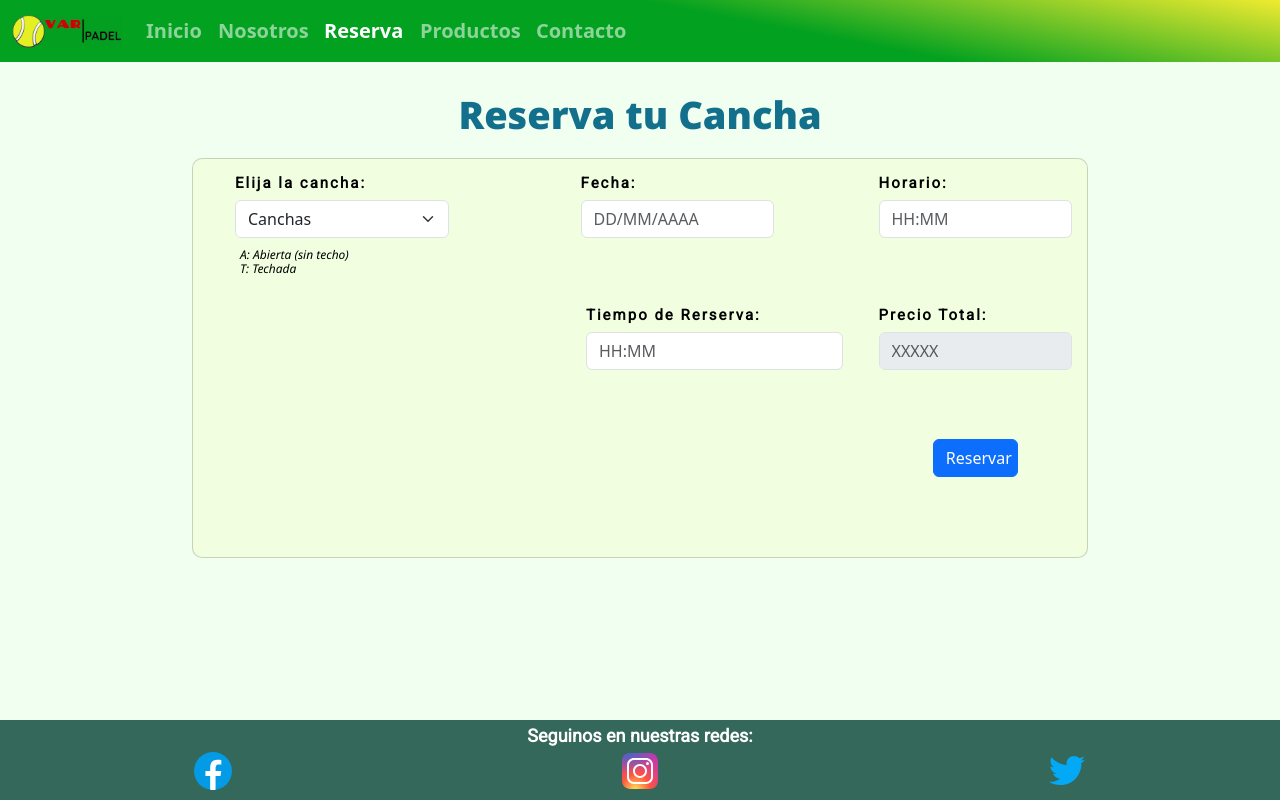
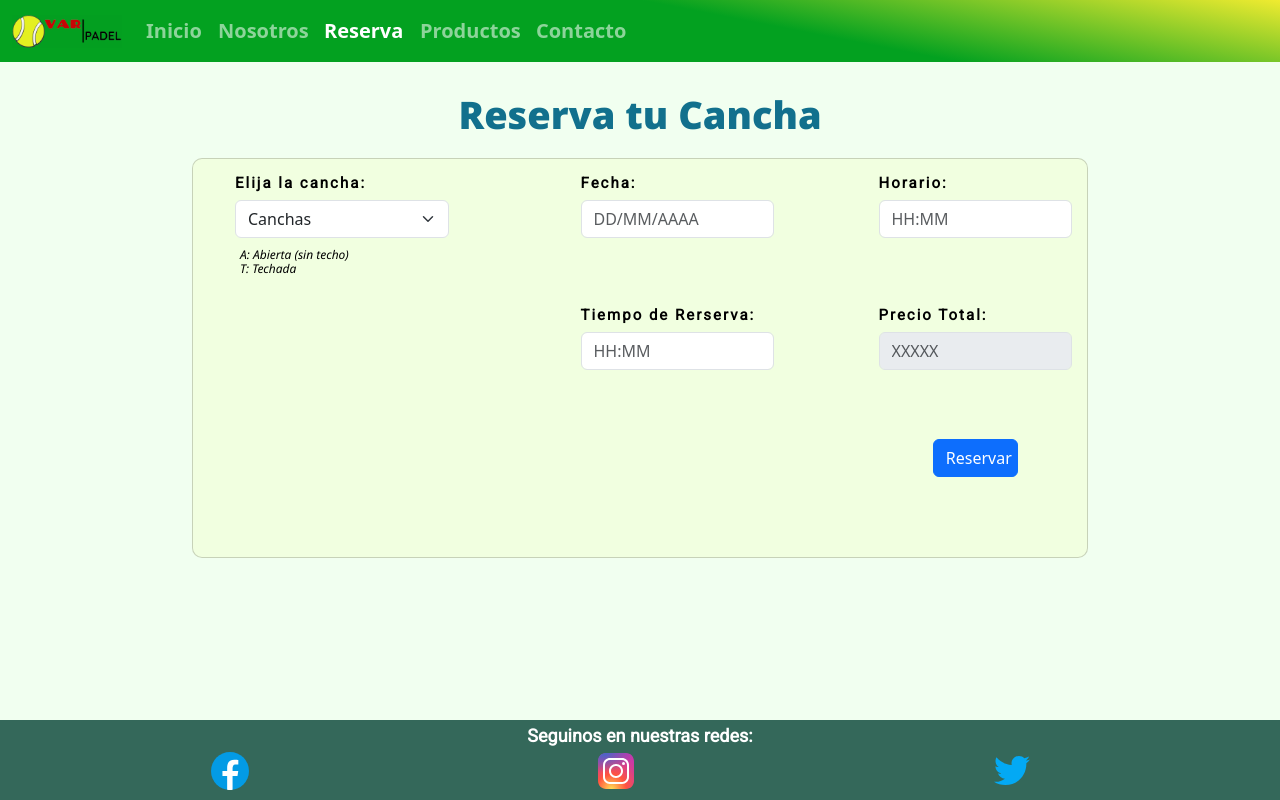
Before and after one commit to NakamaJavier/PreEntrega3Nakama, a plain HTML site: page section/reserva.html in a window 1280 px wide. Drawn offline with nearby package versions, Linux system fonts and the light colour scheme.

Commit message:
Arreglo del efecto del footer y alineamiento de la reserva en pantalla grande

```diff
--- a/css/partials/_footer.scss
+++ b/css/partials/_footer.scss
@@ -11,7 +11,7 @@ footer{
         }
         .redesFlex{
             @include flexProp(row,space-around,normal);
-
+            margin-left: 10.5vw;
             .redes_icon{
                 @include size(48px,48x);
                     text-decoration: none;
@@ -19,8 +19,8 @@ footer{
             .face{
                 text-decoration: none;
                 &:after{
-                    position: absolute;
-                    top:10px;
+                    position: relative;
+                    top:3px;
                     content: 'facebook/VarPadel';
                     font-size: 20px;
                     font-weight: 600;
@@ -41,14 +41,14 @@ footer{
                 @extend .face;
                 &:after{
                     content: 'instagram/VarPadel';
-                    top:8px;
+                    top:2px;
                 }
             }
             .twitter{
                 @extend .face;
                 &:after{
                     content: 'twitter/VarPadel';
-                    top:8px;
+                    top:2px;
                 }
             }
         }
@@ -59,6 +59,6 @@ footer{
         transform:translateX(0px) scale(1)
     }
     100%{
-        transform:translateX(-9vw) scale(1)
+        transform:translateX(-6vw) scale(1)
     }
 }
--- a/css/partials/_mainReserva.scss
+++ b/css/partials/_mainReserva.scss
@@ -10,7 +10,7 @@
         grid-template-rows: repeat(3,1fr);
         grid-template-areas:
         "ec  ec   ec   ec   .     fe    fe    fe    .     ho   ho   ho"
-        "ec  ec   ec   ec   .     tr    tr    tr    tr    pt   pt   pt"
+        "ec  ec   ec   ec   .     tr    tr    tr    .     pt   pt   pt"
         ".   .    .    .    .     .     .     .     .     re   re   re";
         .caja{
             margin: 15px;
--- a/section/reserva.html
+++ b/section/reserva.html
@@ -93,9 +93,15 @@
         <div class="redes">
             <h2>Seguinos en nuestras redes:</h2>
             <div class="redesFlex">
-                <a class="face" href="https://www.facebook.com/" target="_blank"><img class="redes_icon" src="../img/icons8-facebook-nuevo.svg" alt="icono de facebook letra f blanco con fondo azul"></a>
-                <a class="insta" href="https://www.instagram.com/" target="_blank"><img class="redes_icon" src="../img/icons8-instagram.svg" alt="icono instagram imagen de camara con fondo multicolor"></a>
-                <a class="twitter" href="https://www.twitter.com/" target="_blank"><img class="redes_icon" src="../img/icons8-twitter.svg" alt="icono twitter pajaro volando en blanco y fondo azul"></a>
+                <div class="face">
+                    <a href="https://www.facebook.com/" target="_blank"><img class="redes_icon" src="../img/icons8-facebook-nuevo.svg" alt="icono de facebook letra f blanco con fondo azul"></a>
+                </div>
+                <div class="insta">
+                    <a href="https://www.instagram.com/" target="_blank"><img class="redes_icon" src="../img/icons8-instagram.svg" alt="icono instagram imagen de camara con fondo multicolor"></a>
+                </div>
+                <div class="twitter">
+                    <a href="https://www.twitter.com/" target="_blank"><img class="redes_icon" src="../img/icons8-twitter.svg" alt="icono twitter pajaro volando en blanco y fondo azul"></a>
+                </div>
             </div>
         </div>
     </footer>
```
Also changed, not shown: index.html (+9 -3 lines), section/contacto.html (+9 -3 lines), section/nosotros.html (+9 -3 lines), section/productos.html (+9 -3 lines), css/estilo.css, 1 other file.
